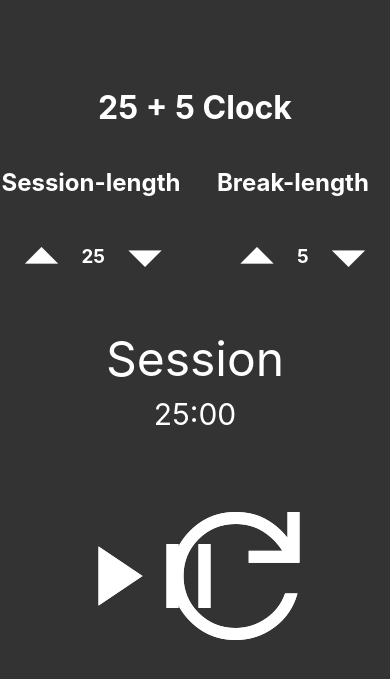
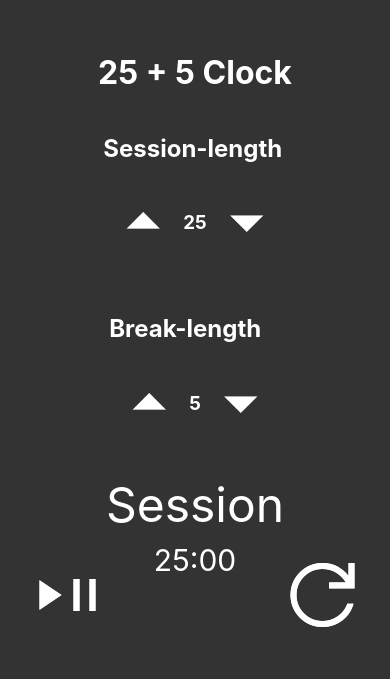
Before and after one commit to KylesTech95/react-timer, a React (Create React App) app: page / in a window 390 px wide. Shown: the part 101-780 px from the top of the page. Built offline with nearby package versions, Linux system fonts and the light colour scheme.

Commit message:
mobile view optimized

```diff
--- a/src/App.css
+++ b/src/App.css
@@ -104,3 +104,28 @@
 .reset-container{
   z-index:999;
 }
+@media screen and (max-width:600px) {
+#start_stop>i,
+#start_stop_float>i,
+#restart-float>i,
+#restart>i{
+  font-size: 6rem;
+  transition: .5s;
+}
+.length-setters{
+  flex-direction: column;
+}
+.controls{
+  position: absolute;
+  bottom: 100px;
+}
+.reset-container,
+.reset-container-float{
+  right: 5%;
+}
+
+.start_stop-container,
+.start_stop-container-float{
+  left: 5%;
+}
+}
```
